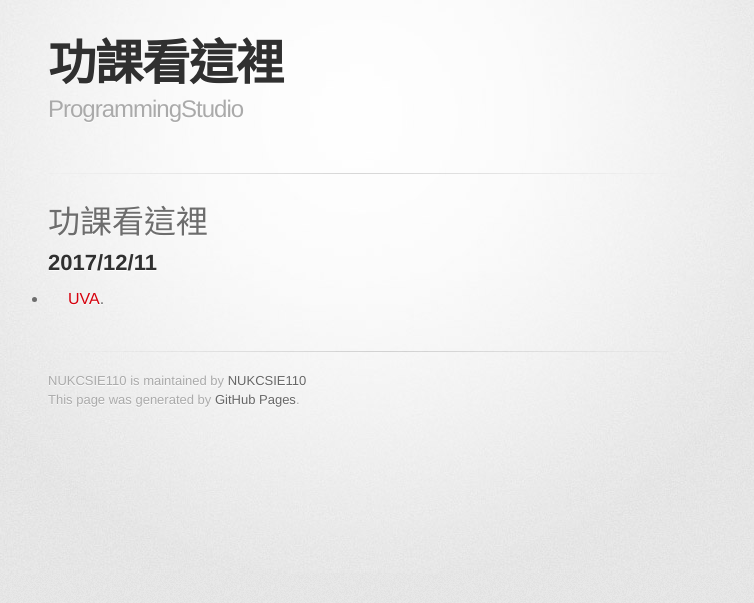
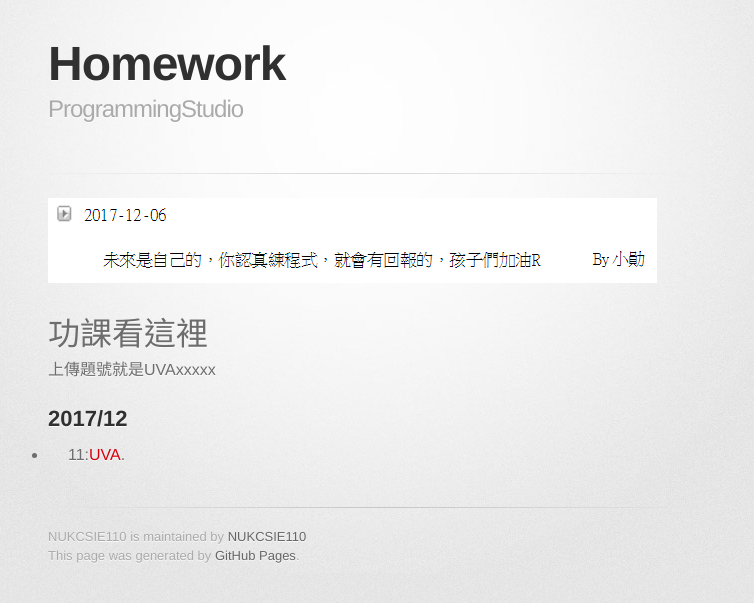
Before and after one commit to NUKCSIE110/ProgrammingStudio, a Jekyll site: the page built from index.md, in a window 1280 px wide. Shown: the top 603 px of the page, without its empty margins (282-1036 px from the left). Built offline with Jekyll 4.4.1, drawn with Linux system fonts in a browser that asks for light colours; some web fonts are replaced; our own code applies the rules of GitHub Pages for plain Markdown files.

Commit message:
index beautify

```diff
--- a/index.md
+++ b/index.md
@@ -1,8 +1,9 @@
 ---
 layout: default
+title: Homework
 ---
-
+![](/assets/images/cheer.png)
 # 功課看這裡
-
-##   2017/12/11
-*   [UVA](index).
+上傳題號就是UVAxxxxx
+##   2017/12
+*   11:[UVA](index).
```
Also changed, not shown: assets/images/cheer.png (added).
